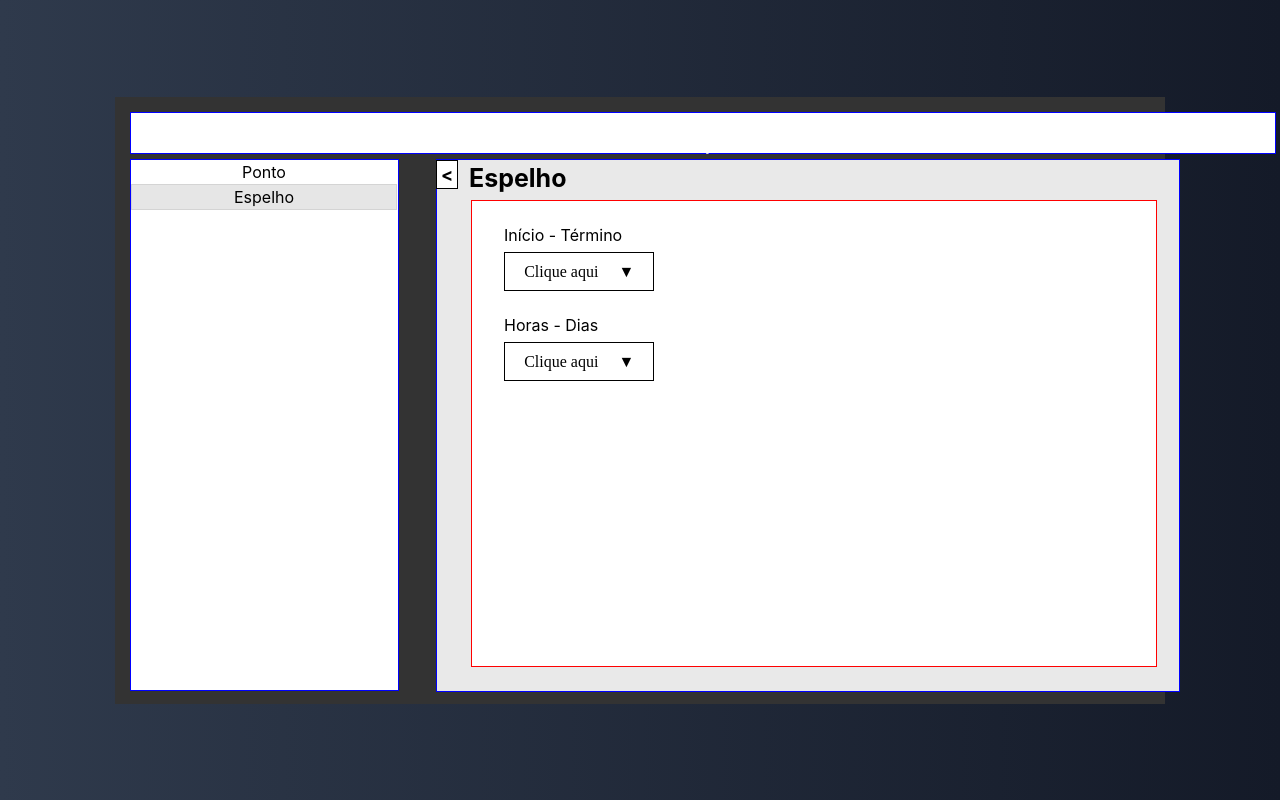
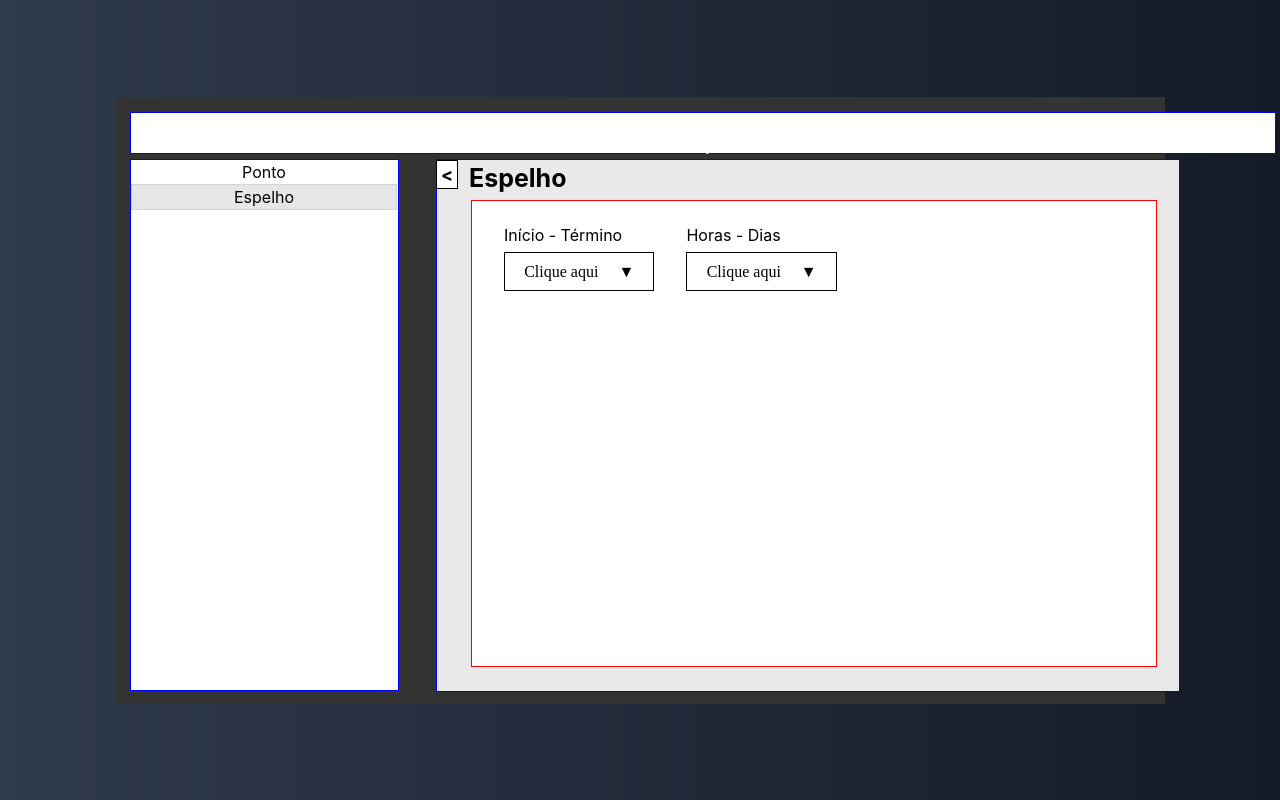
Before and after one commit to vitoriathais/beautyLink-React, a React (Vite) app: page /Espelho in a window 1280 px wide. Built offline with nearby package versions, Linux system fonts and the light colour scheme.

Commit message:
menu dinamico

```diff
--- a/src/components/Espelho/GradeEspelho.jsx
+++ b/src/components/Espelho/GradeEspelho.jsx
@@ -4,7 +4,7 @@ import '../Espelho/Grade.css'
 
 function GradeEspelho() {
     return (
-        <div className="Grade-Menu-Superior">
+        <div style={{display: 'flex'}}>
             <BlocoOpção1/>
             <BlocoOpção2/>
 
--- a/src/components/Espelho/MenuSuperior/BlocoOpção1.jsx
+++ b/src/components/Espelho/MenuSuperior/BlocoOpção1.jsx
@@ -5,20 +5,28 @@ import './BlocoOpção.css';
 
 const BlocoOpção1 = () => {
     const [isOpen, setIsOpen] = useState(false);
+    const [selectedOption, setSelectedOption] = useState('Clique aqui');
     const options = ['Opção 1', 'Opção 2', 'Opção 3'];
 
     return (
       <div className="dropdown">
         <p>Início - Término</p>
         <button onClick={() => setIsOpen(!isOpen)}>
-          Clique aqui
+          {selectedOption}
           <span className="arrow-down">▼</span>
         </button>
-        <ul className={`options ${isOpen ? 'show' : ''}`}>
-          {options.map((option, index) => (
-            <li key={index}>{option}</li>
-          ))}
-        </ul>
+        {isOpen && (
+          <ul className={`options ${isOpen ? 'show' : ''}`}>
+            {options.map((option, index) => (
+              <li key={index} onClick={() => {
+                setSelectedOption(option);
+                setIsOpen(false);
+              }}>
+                {option}
+              </li>
+            ))}
+          </ul>
+        )}
       </div>
     );
 };
```
